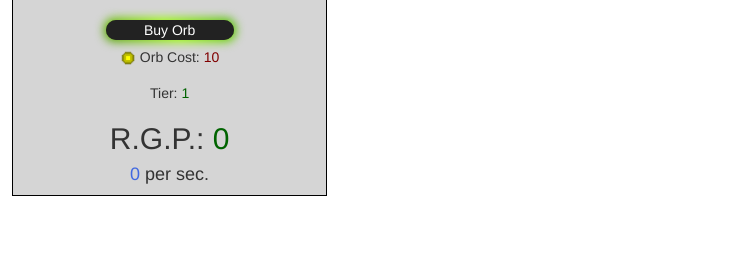
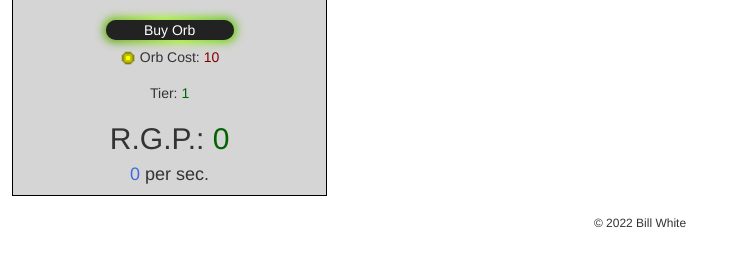
Before and after one commit to Bunnky/Raw-Gamer-Potantrum, a website built with Parcel: page index.html in a window 1280 px wide. Shown: the part 156-422 px from the top of the page, without its empty margins (0-737 px from the left). Built offline with nearby package versions, Linux system fonts and the light colour scheme.

Commit message:
Copyright footer, neat!

```diff
--- a/index.html
+++ b/index.html
@@ -115,5 +115,6 @@
 
     <script type="text/javascript" src="js/main.js"></script>
 </body>
+<div class="blockquote footer text-center"><h6>© 2022 Bill White</h6></div>
 
 </html>
```
